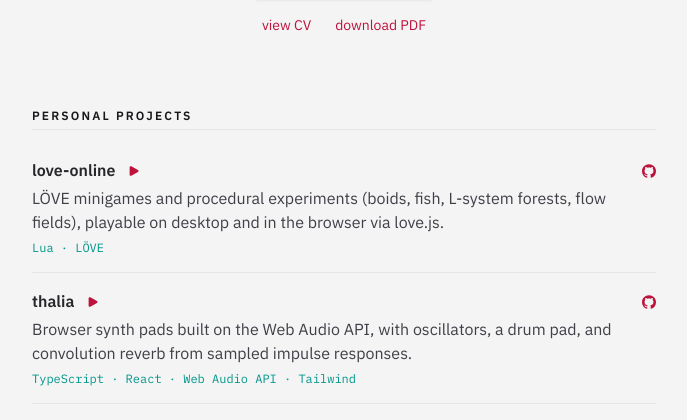
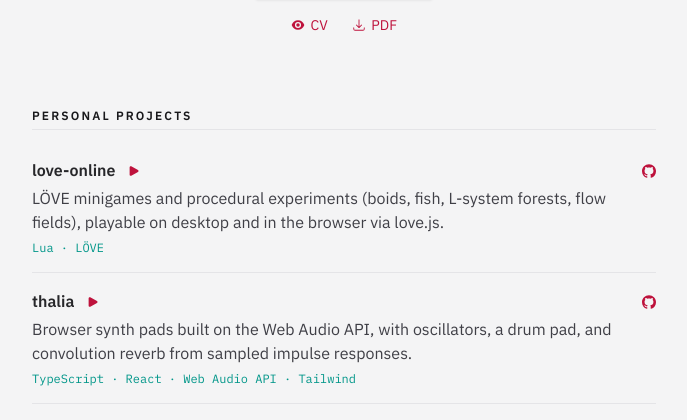
Before and after one commit to adrian729/sanchez.albanell.adrian, a FastAPI app: page / in a window 1280 px wide. Shown: the part 540-960 px from the top of the page, without its empty margins (296-983 px from the left). Run offline with FastAPI, Linux system fonts and the light colour scheme; some libraries are stand-ins or nearby versions.

Commit message:
updating some icons and stuff

```diff
--- a/templates/cv.html
+++ b/templates/cv.html
@@ -10,6 +10,8 @@
 {% macro icon_globe() %}<svg class="cv-icon" viewBox="0 0 24 24" style="fill:#71717a" aria-hidden="true"><path fill-rule="evenodd" d="M21.721 12.752a9.711 9.711 0 0 0-.945-5.003 12.754 12.754 0 0 1-4.339 2.708 18.991 18.991 0 0 1-.214 4.772 17.165 17.165 0 0 0 5.498-2.477ZM14.634 15.55a17.324 17.324 0 0 0 .332-4.647c-.952.227-1.945.347-2.966.347-1.021 0-2.014-.12-2.966-.347a17.515 17.515 0 0 0 .332 4.647 17.385 17.385 0 0 0 5.268 0ZM9.772 17.119a18.963 18.963 0 0 0 4.456 0A17.182 17.182 0 0 1 12 21.724a17.18 17.18 0 0 1-2.228-4.605ZM7.777 15.23a18.87 18.87 0 0 1-.214-4.774 12.753 12.753 0 0 1-4.34-2.708 9.711 9.711 0 0 0-.944 5.004 17.165 17.165 0 0 0 5.498 2.477ZM21.356 14.752a9.765 9.765 0 0 1-7.478 6.817 18.64 18.64 0 0 0 1.988-4.718 18.627 18.627 0 0 0 5.49-2.098ZM2.644 14.752c1.682.971 3.53 1.688 5.49 2.099a18.64 18.64 0 0 0 1.988 4.718 9.765 9.765 0 0 1-7.478-6.816ZM13.878 2.43a9.755 9.755 0 0 1 6.116 3.986 11.267 11.267 0 0 1-3.746 2.504 18.63 18.63 0 0 0-2.37-6.49ZM12 2.276a17.152 17.152 0 0 1 2.805 7.121c-.897.23-1.837.353-2.805.353-.968 0-1.908-.122-2.805-.353A17.151 17.151 0 0 1 12 2.276ZM10.122 2.43a18.629 18.629 0 0 0-2.37 6.49 11.266 11.266 0 0 1-3.746-2.504 9.754 9.754 0 0 1 6.116-3.985Z" clip-rule="evenodd"/></svg>{% endmacro %}
 {% macro icon_xing(fill='#71717a') %}<svg class="cv-icon" viewBox="0 0 24 24" style="fill:{{ fill }}" aria-hidden="true"><path d="M18.188 0c-.517 0-.741.325-.927.66 0 0-7.455 13.224-7.702 13.657.015.024 4.919 9.023 4.919 9.023.17.308.436.66.967.66h3.454c.211 0 .375-.078.463-.22.089-.151.089-.346-.013-.55l-4.879-8.916c-.005-.01-.005-.022 0-.032L22.139.756c.101-.204.103-.398.014-.55-.088-.142-.252-.22-.463-.22h-3.502zM3.648 4.74c-.211 0-.385.074-.473.216-.09.149-.078.339.026.541l2.34 4.05c.005.01.005.016 0 .026L1.86 16.121c-.103.204-.099.394-.012.541.087.144.272.225.484.225h3.474c.518 0 .764-.348.945-.689l3.679-6.512-2.348-4.041c-.176-.336-.439-.674-.971-.674H3.648z"/></svg>{% endmacro %}
 {% macro icon_play(fill='#71717a') %}<svg class="cv-icon" viewBox="0 0 24 24" style="fill:{{ fill }}" aria-hidden="true"><path fill-rule="evenodd" d="M4.5 5.653c0-1.426 1.529-2.33 2.779-1.643l11.54 6.347c1.295.712 1.295 2.573 0 3.286L7.28 19.99c-1.25.687-2.779-.217-2.779-1.643V5.653Z" clip-rule="evenodd"/></svg>{% endmacro %}
+{% macro icon_eye(fill='#71717a') %}<svg class="cv-icon" viewBox="0 0 24 24" style="fill:{{ fill }}" aria-hidden="true"><path d="M12 15a3 3 0 1 0 0-6 3 3 0 0 0 0 6Z"/><path fill-rule="evenodd" d="M1.323 11.447C2.811 6.976 7.028 3.75 12.001 3.75c4.97 0 9.185 3.223 10.675 7.69.12.362.12.752 0 1.113-1.487 4.471-5.705 7.697-10.677 7.697-4.97 0-9.186-3.223-10.675-7.69a1.762 1.762 0 0 1 0-1.113ZM17.25 12a5.25 5.25 0 1 1-10.5 0 5.25 5.25 0 0 1 10.5 0Z" clip-rule="evenodd"/></svg>{% endmacro %}
+{% macro icon_download(fill='#71717a') %}<svg class="cv-icon" viewBox="0 0 24 24" style="fill:{{ fill }}" aria-hidden="true"><path fill-rule="evenodd" d="M12 2.25a.75.75 0 0 1 .75.75v11.69l3.22-3.22a.75.75 0 1 1 1.06 1.06l-4.5 4.5a.75.75 0 0 1-1.06 0l-4.5-4.5a.75.75 0 1 1 1.06-1.06l3.22 3.22V3a.75.75 0 0 1 .75-.75Zm-9 13.5a.75.75 0 0 1 .75.75v2.25a1.5 1.5 0 0 0 1.5 1.5h13.5a1.5 1.5 0 0 0 1.5-1.5V16.5a.75.75 0 0 1 1.5 0v2.25a3 3 0 0 1-3 3H5.25a3 3 0 0 1-3-3V16.5a.75.75 0 0 1 .75-.75Z" clip-rule="evenodd"/></svg>{% endmacro %}
 
 <article class="cv-page">
 
--- a/templates/index.html
+++ b/templates/index.html
@@ -3,6 +3,7 @@
 {% block title %}Adrián Sánchez Albanell{% endblock %}
 
 {% block content %}
+{% from "cv.html" import icon_envelope, icon_github, icon_linkedin, icon_xing, icon_play, icon_download, icon_eye %}
 <noscript><style>[data-route]{display:block!important}</style></noscript>
 
 <section data-route="home" class="mx-auto max-w-2xl px-4 sm:px-6 py-14 sm:py-20 font-cv-sans text-cv-ink flex flex-col gap-18">
@@ -18,7 +19,7 @@
       across stacks (Java, Python, and TypeScript among them).
     </p>
     <p class="mt-4">
-      <a href="mailto:sanchez.albanell.adrian@gmail.com" class="font-cv-mono text-sm text-cv-link hover:text-rose-900 transition-colors">sanchez.albanell.adrian@gmail.com</a>
+      <a href="mailto:sanchez.albanell.adrian@gmail.com" class="font-cv-mono text-sm text-cv-link hover:text-rose-900 transition-colors">{{ icon_envelope('currentColor') }}sanchez.albanell.adrian@gmail.com</a>
     </p>
   </header>
 
@@ -28,13 +29,11 @@
         <img src="cv-preview.png" alt="First page of my CV" width="176" height="249" class="w-44 border border-cv-rule shadow-sm">
       </a>
       <div class="flex gap-6 text-sm">
-        <a href="#/cv" class="text-cv-link hover:text-rose-900 transition-colors">view CV</a>
-        <a href="cv.pdf" download="{{ pdf_filename }}" rel="noopener" class="text-cv-link hover:text-rose-900 transition-colors">download PDF</a>
+        <a href="#/cv" aria-label="View CV" class="text-cv-link hover:text-rose-900 transition-colors">{{ icon_eye('currentColor') }}CV</a>
+        <a href="cv.pdf" download="{{ pdf_filename }}" rel="noopener" aria-label="Download PDF" class="text-cv-link hover:text-rose-900 transition-colors">{{ icon_download('currentColor') }}PDF</a>
       </div>
     </div>
   </section>
-
-  {% from "cv.html" import icon_envelope, icon_github, icon_linkedin, icon_xing, icon_play %}
 
   <section>
     <h2 class="cv-section-title pb-1">Personal Projects</h2>
```
